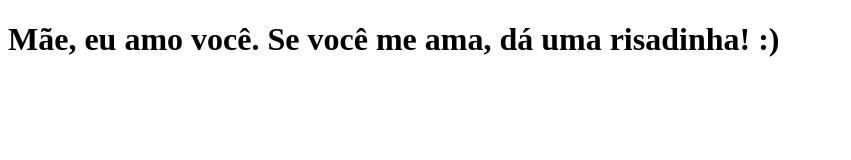
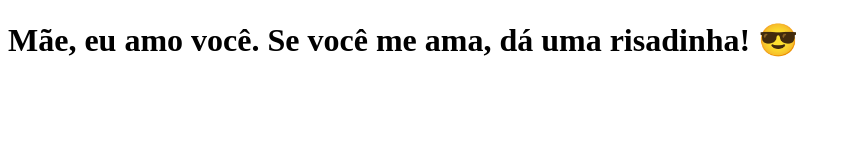
Before and after one commit to henriquecavagnoli/clone-tabnews, a Next.js app: page / in a window 1280 px wide. Shown: the top 160 px of the page, without its empty margins (0-851 px from the left). Built offline with nearby package versions, Linux system fonts and the light colour scheme.

Commit message:
modifica a frase

```diff
--- a/pages/index.js
+++ b/pages/index.js
@@ -1,5 +1,5 @@
 function Home() {
-    return <h1>Mãe, eu amo você. Se você me ama, dá uma risadinha! :)</h1>
+    return <h1>Mãe, eu amo você. Se você me ama, dá uma risadinha! 😎</h1>
 }
 
 export default Home;
```
